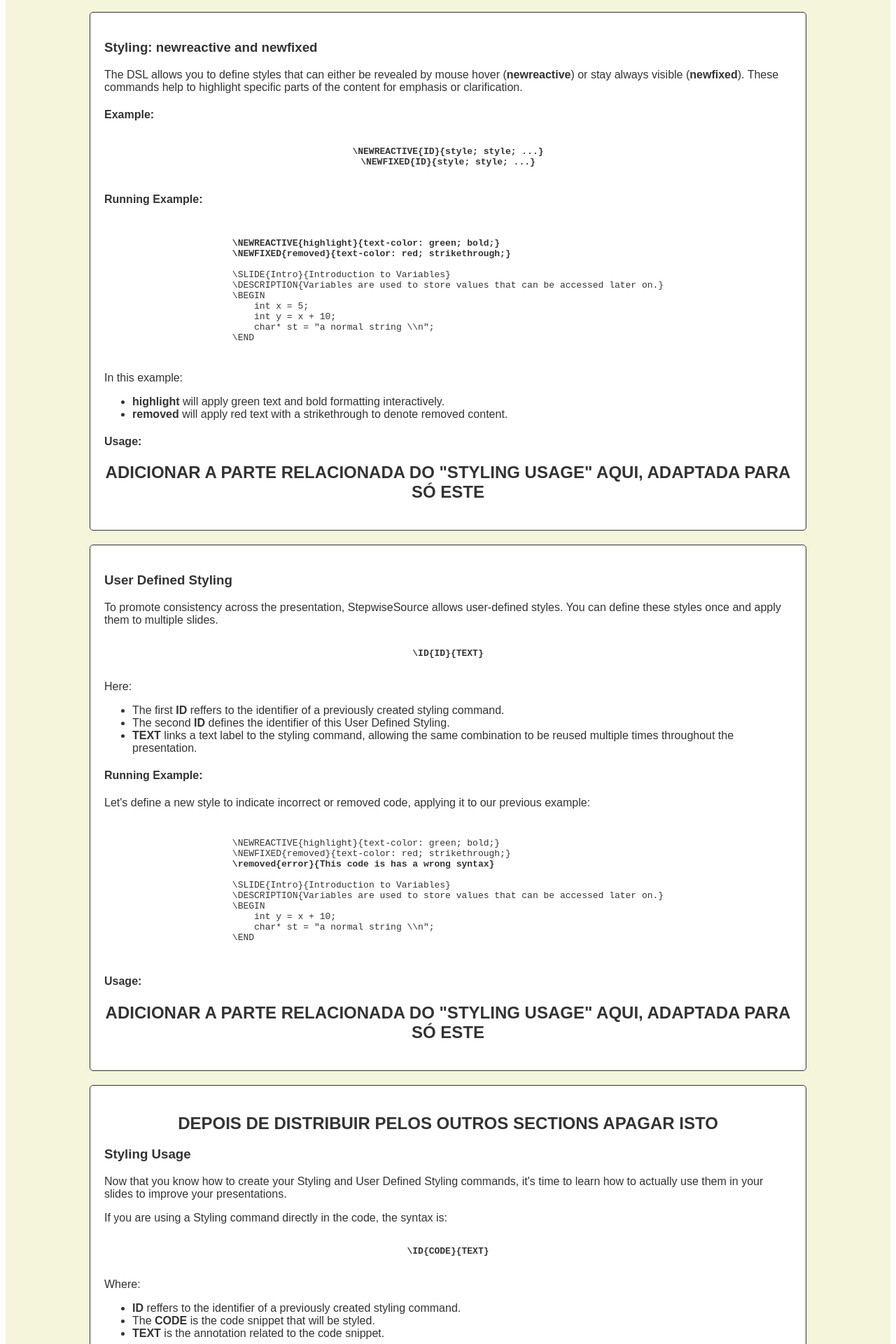
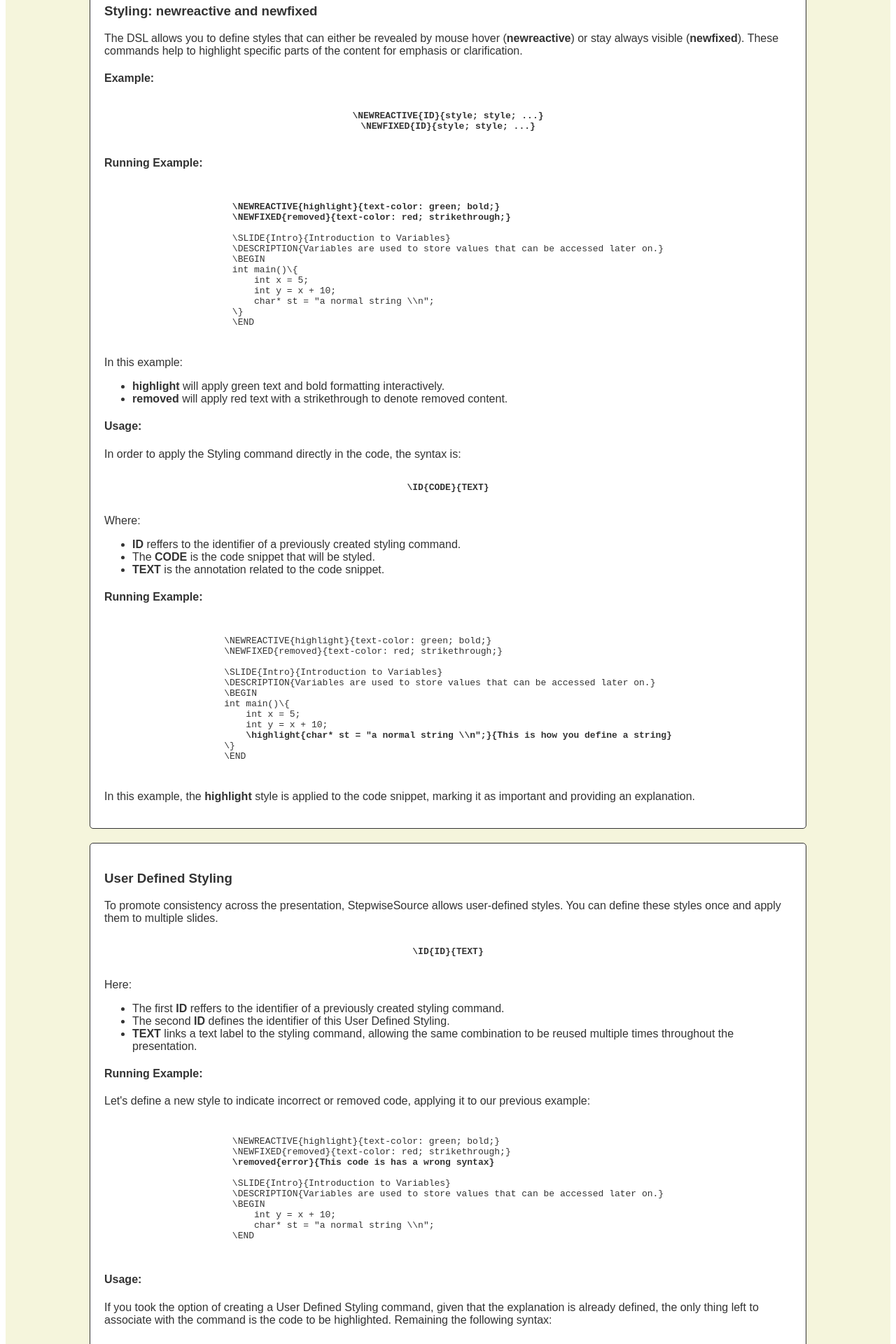
Before and after one commit to Yakari144/StepwiseSource, a React (Create React App) app in the folder client/: page /documentation in a window 1280 px wide. Shown: the part 2340-4260 px from the top of the page at 70% size. Built offline with nearby package versions, Linux system fonts and the light colour scheme; no server answers.

Commit message:
updates to documentation

```diff
--- a/client/src/pages/Documentation.js
+++ b/client/src/pages/Documentation.js
@@ -90,9 +90,8 @@ const Documentation = () => {
 \\END
                         `}</b>
                     </pre></div>
-                    <h1>MUDAR ESTA FRASE, PORQUE É O PRIMEIRO SLIDE</h1>
                     <p>
-                    This expands on the previous example by adding a description explaining the role of variables in programming.
+                        In this example, the slide titled <b>Introduction to Variables</b> introduces the concept of variables and demonstrates their use in a simple code snippet.
                     </p>
                 </section>
 
@@ -104,15 +103,16 @@ const Documentation = () => {
                         need to include these characters in the slide content, you must escape them using <b>`&#92;`</b>.
                     </p>
                     <h4>Running Example:</h4>
-                    <h1>ADICIONAR A DEFINICAO DE MAIN EM C PARA TER TAMBEM AS <b>`&#123;`</b> <b>`&#125;`</b> </h1>
                     <div className="code-div"><pre className="code-example">
                         {`
 \\SLIDE{Intro}{Introduction to Variables}
 \\DESCRIPTION{Variables are used to store values that can be accessed later on.}
 \\BEGIN
+int main()\\{
     int x = 5;
     int y = x + 10;
     char* st = "a normal string `}<b>\\n</b>{`";
+\\}
 \\END
                         `}
                     </pre></div>
@@ -145,9 +145,11 @@ const Documentation = () => {
 \\SLIDE{Intro}{Introduction to Variables}
 \\DESCRIPTION{Variables are used to store values that can be accessed later on.}
 \\BEGIN
+int main()\\{
     int x = 5;
     int y = x + 10;
     char* st = "a normal string \\\\n";
+\\}
 \\END
                         `}
                     </pre></div>
@@ -159,7 +161,42 @@ const Documentation = () => {
                         </ul>
                     </p>
                     <h4>Usage:</h4>
-                    <h1>ADICIONAR A PARTE RELACIONADA DO "STYLING USAGE" AQUI, ADAPTADA PARA SÓ ESTE</h1>
+                    <p>
+                        In order to apply the Styling command directly in the code, the syntax is:
+                    </p>
+                    <pre className="syntax-example"><b>
+                        {`
+\\ID{CODE}{TEXT}
+                        `}</b>
+                    </pre>
+                    <p>
+                        Where:
+                        <ul>
+                            <li><b>ID</b> reffers to the identifier of a previously created styling command.</li>
+                            <li>The <b>CODE</b> is the code snippet that will be styled.</li>
+                            <li><b>TEXT</b> is the annotation related to the code snippet.</li>
+                        </ul>
+                    </p>
+                    <h4>Running Example:</h4>
+                    <div className="code-div"><pre className="code-example">
+                        {`
+\\NEWREACTIVE{highlight}{text-color: green; bold;}
+\\NEWFIXED{removed}{text-color: red; strikethrough;}
+
+\\SLIDE{Intro}{Introduction to Variables}
+\\DESCRIPTION{Variables are used to store values that can be accessed later on.}
+\\BEGIN
+int main()\\{
+    int x = 5;
+    int y = x + 10;
+    `}<b>{`\\highlight{char* st = "a normal string \\\\n";}{This is how you define a string}`}</b>{`
+\\}
+\\END
+                        `}
+                    </pre></div>
+                    <p>
+                        In this example, the <b>highlight</b> style is applied to the code snippet, marking it as important and providing an explanation.
+                    </p>
                 </section>
 
                 {/* User Defined Styling */}
@@ -199,32 +236,6 @@ const Documentation = () => {
                         `}
                     </pre></div>
                     <h4>Usage:</h4>
-                    <h1>ADICIONAR A PARTE RELACIONADA DO "STYLING USAGE" AQUI, ADAPTADA PARA SÓ ESTE</h1>
-                </section>
-
-                {/* Styling Usage */}
-                <section className="doc-section">
-                    <h1>DEPOIS DE DISTRIBUIR PELOS OUTROS SECTIONS APAGAR ISTO</h1>
-                    <h3>Styling Usage</h3>
-                    <p>
-                        Now that you know how to create your Styling and User Defined Styling commands, it's time to learn how to actually use them in your slides to improve your presentations.
-                    </p>
-                    <p>
-                        If you are using a Styling command directly in the code, the syntax is:
-                    </p>
-                    <pre className="syntax-example"><b>
-                        {`
-\\ID{CODE}{TEXT}
-                        `}</b>
-                    </pre>
-                    <p>
-                        Where:
-                        <ul>
-                            <li><b>ID</b> reffers to the identifier of a previously created styling command.</li>
-                            <li>The <b>CODE</b> is the code snippet that will be styled.</li>
-                            <li><b>TEXT</b> is the annotation related to the code snippet.</li>
-                        </ul>
-                    </p>
                     <p>
                         If you took the option of creating a User Defined Styling command, given that the explanation is already defined, the only thing left to associate with the command is the code to be highlighted. Remaining the following syntax:
                     </p>
@@ -234,24 +245,25 @@ const Documentation = () => {
                         `}</b>
                     </pre>
                     <h4>Running Example:</h4>
-                    <p>Let's define a new style to indicate incorrect or removed code, applying it to our previous example:</p>
-                    <div className="code-div"><pre className="code-example"><b>{`
-\\NEWREACTIVE{highlight}{text-color: green; bold;}`}</b>{`
+                    <div className="code-div"><pre className="code-example">
+                        {`
+\\NEWREACTIVE{highlight}{text-color: green; bold;}
 \\NEWFIXED{removed}{text-color: red; strikethrough;}`}<b>{`
 \\removed{error}{This code is has a wrong syntax}`}</b>{`
 
 \\SLIDE{Intro}{Introduction to Variables}
 \\DESCRIPTION{Variables are used to store values that can be accessed later on.}
 \\BEGIN
+int main()\\{
     `}<b>{`\\error{int x == 5.7;}`}</b>{`
     int y = x + 10;
-    `}<b>{`\\highlight{char* st = "a normal string \\\\n";}{This is how you define a string}`}</b>{`
+    char* st = "a normal string \\\\n";
+\\}
 \\END
-    `}
+                        `}
                     </pre></div>
                     <p>
-                    In this example, the <b>error</b> style defined earlier is applied to the code, marking it as removed and associating it with an annotation explaining why it was removed.
-                    Also, the <b>highlight</b> is also applied by assining the explanation specific to that code snippet.
+                        In this example, the <b>error</b> style defined earlier is applied to the code, marking it as removed and associating it with an annotation explaining why it was removed.
                     </p>
                 </section>
 
@@ -273,18 +285,18 @@ const Documentation = () => {
                         </thead>
                         <tbody>
                             <tr>
-                                <td>text-color: red</td>
-                                <td>color: red</td>
-                                <td>Changes text color to red</td>
+                                <td>text-color: <i>color_value</i></td>
+                                <td>color: <i>color_value</i></td>
+                                <td>Changes text color to the specified <i>color_value</i></td>
                             </tr>
                             <tr>
-                                <td>background-color: blue</td>
-                                <td>background-color: blue</td>
-                                <td>Sets background color to blue</td>
+                                <td>background-color: <i>color_value</i></td>
+                                <td>background-color: <i>color_value</i></td>
+                                <td>Sets background color to <i>color_value</i></td>
                             </tr>
                             <tr>
-                                <td>border-color: #FA0C25</td>
-                                <td>border-color: #FA0C25</td>
+                                <td>border-color: <i>color_value</i></td>
+                                <td>border-color: <i>color_value</i></td>
                                 <td>Defines the color of an element's border</td>
                             </tr>
                             <tr>
```
